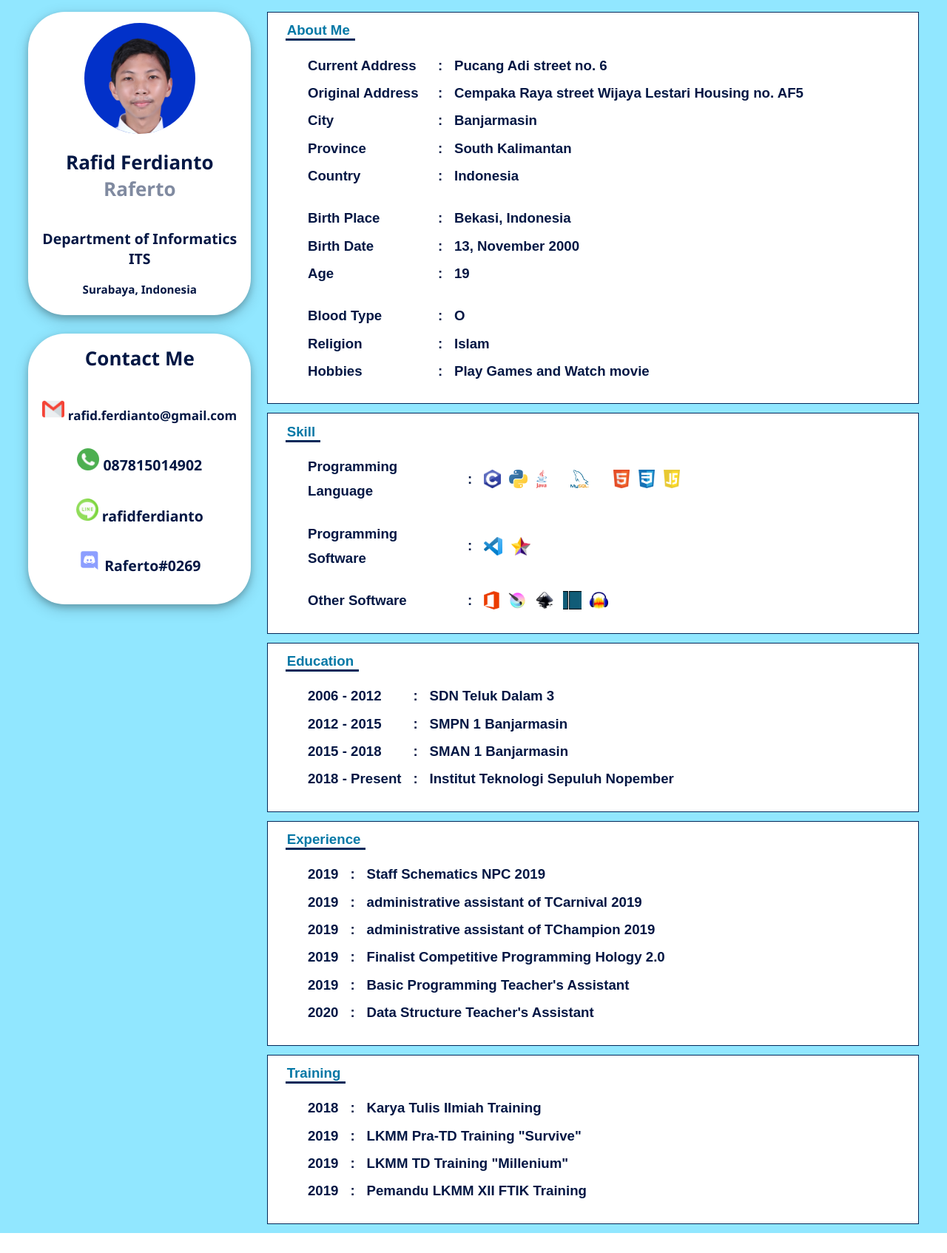
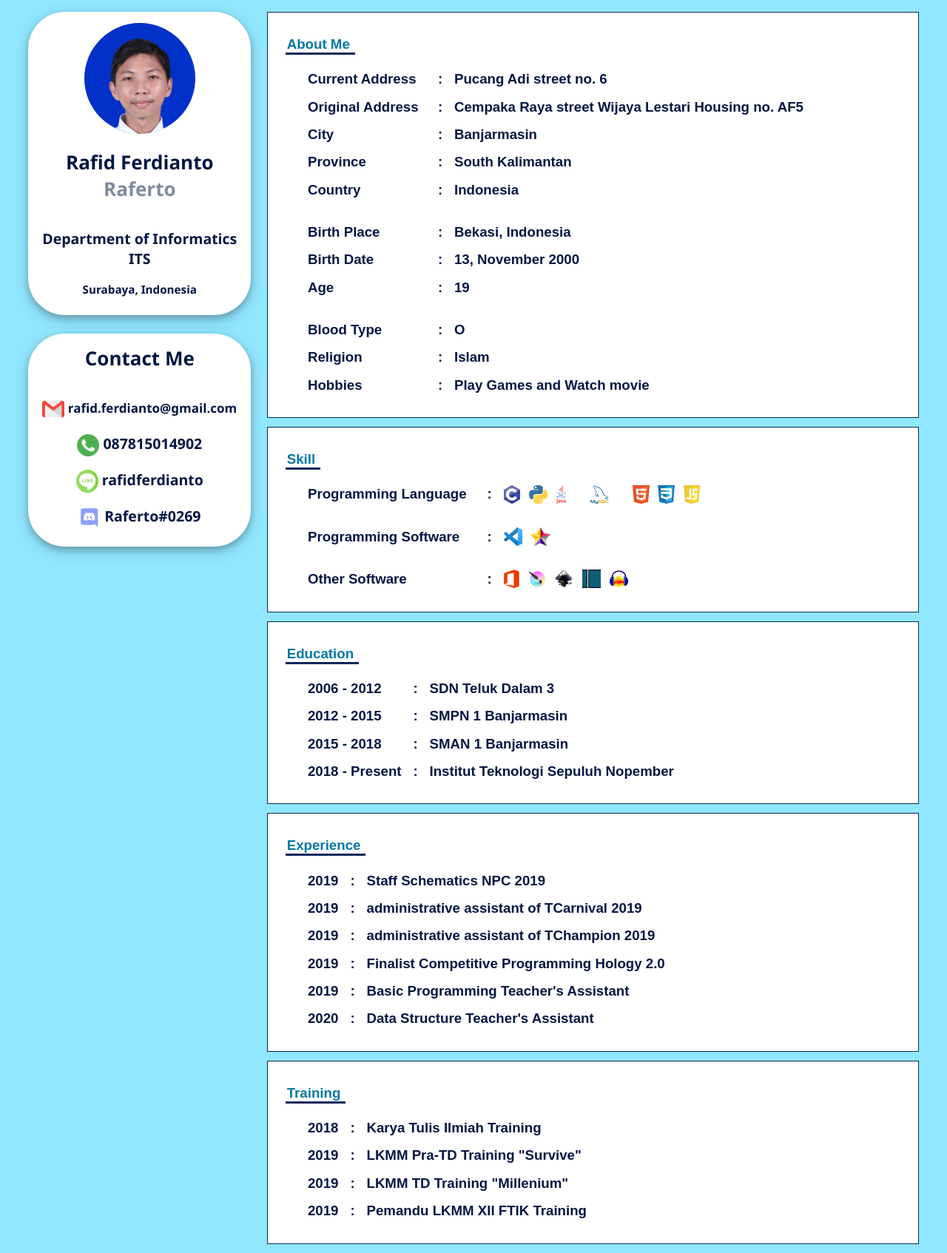
Before and after one commit to Raferto/Raferto.github.io, a PHP site: page /profile in a window 1280 px wide. Shown: the part 204-1898 px from the top of the page at 74% size. Before the commit the page ends 1871 px from the top, so only its background shows below. Run offline with PHP 8.4, Linux system fonts and the light colour scheme.

Commit message:
fixing stuff

```diff
--- a/quiz1/CSS/style.css
+++ b/quiz1/CSS/style.css
@@ -135,15 +135,17 @@
   margin-bottom: 20px;
 }
 
-.leftBox h1,h2,h3 {
-  margin: 0;
+.leftBox h1, .leftBox h2, .leftBox h3 {
+  margin: 0 auto;
   color: var(--txtcolor-1);
 }
 
 .leftbox h2 img {
   display: inline;
   width: 30px;
+  margin: 0 auto;
   vertical-align: middle;
+  align-items: middle;
 }
 
 
--- a/quiz1/profile/index.html
+++ b/quiz1/profile/index.html
@@ -107,7 +107,7 @@
             <div id="Skill" class="rightBox">
                 <h3>Skill</h3>
                 <table>
-                    <td style="width: 150pt;">Programming Language </td>
+                    <td style="width: 170pt;">Programming Language </td>
                     <td style="width: 30px; text-align: center;">:</td>
                     <td>
                         <div class="a">
@@ -122,7 +122,7 @@
                     </td>
                 </table><br>
                 <table>
-                    <td style="width: 150pt;">Programming Software </td>
+                    <td style="width: 170pt;">Programming Software </td>
                     <td style="width: 30px; text-align: center;">:</td>
                     <td>
                         <div class="a">
@@ -132,7 +132,7 @@
                     </td>
                 </table>
                 <table><br>
-                    <td style="width: 150pt;">Other Software</td>
+                    <td style="width: 170pt;">Other Software</td>
                     <td style="width: 30px; text-align: center;">:</td>
                     <td>
                         <div class="a">
```
